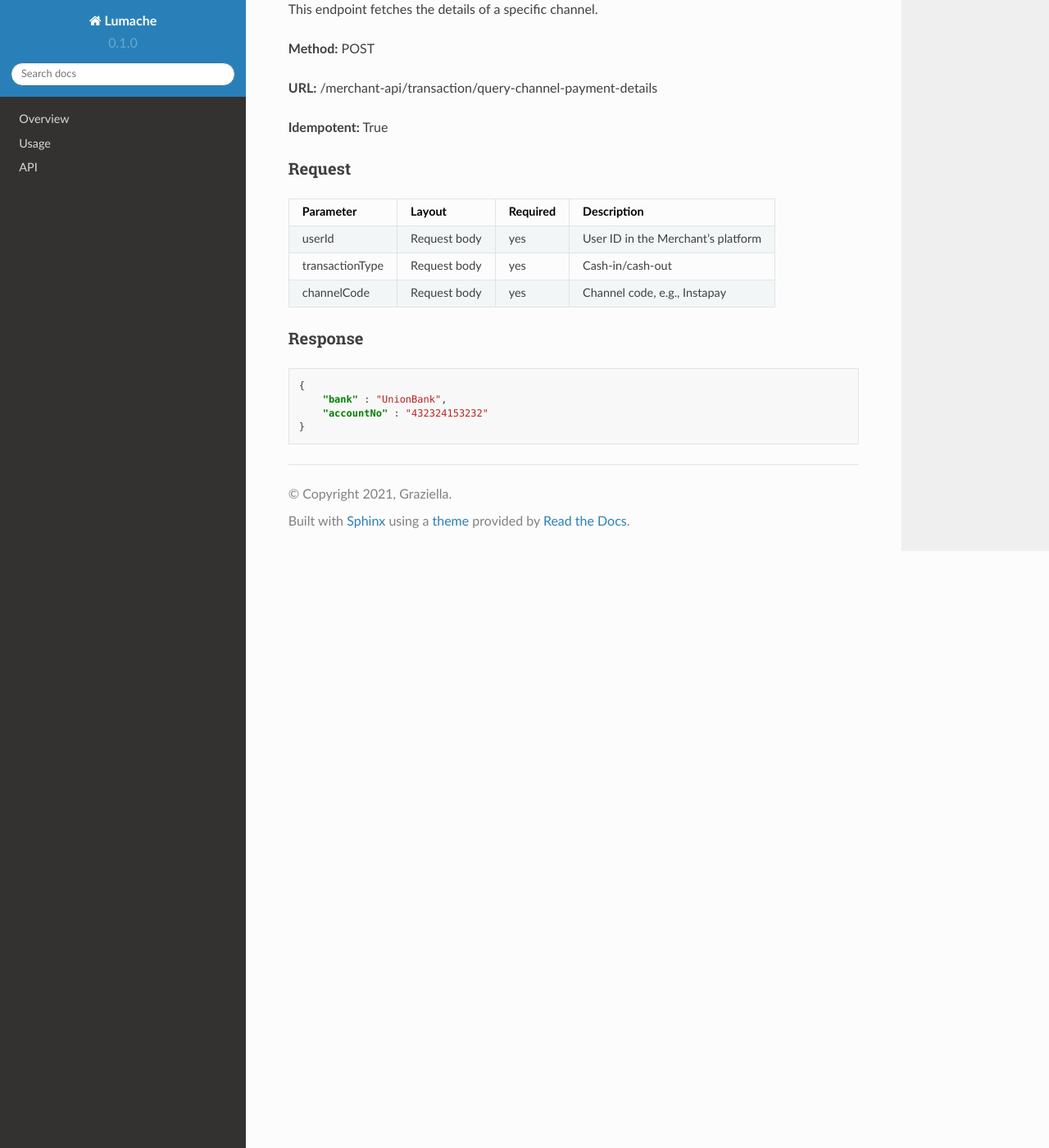
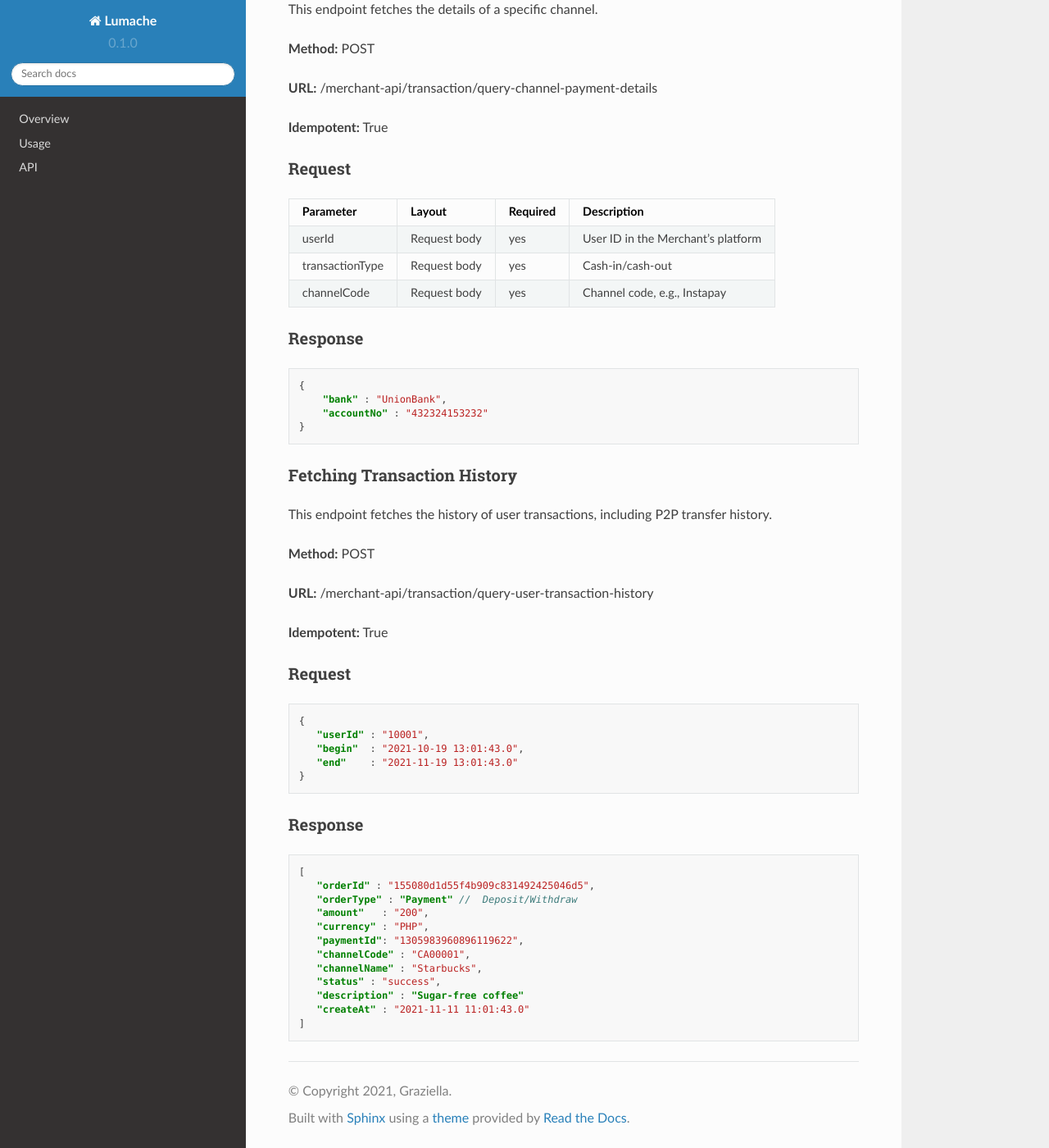
Before and after one commit to vadimsteckler1/coins_access_api, a Sphinx documentation site: the page built from docs/source/fiat-wallet-related.rst, in a window 1280 px wide and 1400 px high, scrolled down 5765 px. Shown: the whole window at 82% size. Built offline with Sphinx 7.4.7 and the Read the Docs theme 2.0.0, drawn with Linux system fonts in a browser that asks for light colours.

Commit message:
Update fiat-wallet-related.rst

```diff
--- a/docs/source/fiat-wallet-related.rst
+++ b/docs/source/fiat-wallet-related.rst
@@ -298,3 +298,42 @@ Response
        "bank" : "UnionBank",
        "accountNo" : "432324153232"
    }
+
+Fetching Transaction History
+~~~~~~~~~~~~~~~~~~~~~~~~
+This endpoint fetches the history of user transactions, including P2P transfer history.
+
+**Method:** POST
+
+**URL:** /merchant-api/transaction/query-user-transaction-history
+
+**Idempotent:** True
+
+Request
+~~~~~~~
+
+.. code-block:: JSON
+
+   {
+      "userId" : "10001",
+      "begin"  : "2021-10-19 13:01:43.0",
+      "end"    : "2021-11-19 13:01:43.0"
+   }
+
+Response
+~~~~~~~
+
+.. code-block:: JSON
+
+       [
+          "orderId" : "155080d1d55f4b909c831492425046d5",
+          "orderType" : "Payment" //  Deposit/Withdraw
+          "amount"   : "200",
+          "currency" : "PHP",
+          "paymentId": "1305983960896119622",
+          "channelCode" : "CA00001",
+          "channelName" : "Starbucks",
+          "status" : "success",
+          "description" : "Sugar-free coffee"
+          "createAt" : "2021-11-11 11:01:43.0"
+       ]
```
